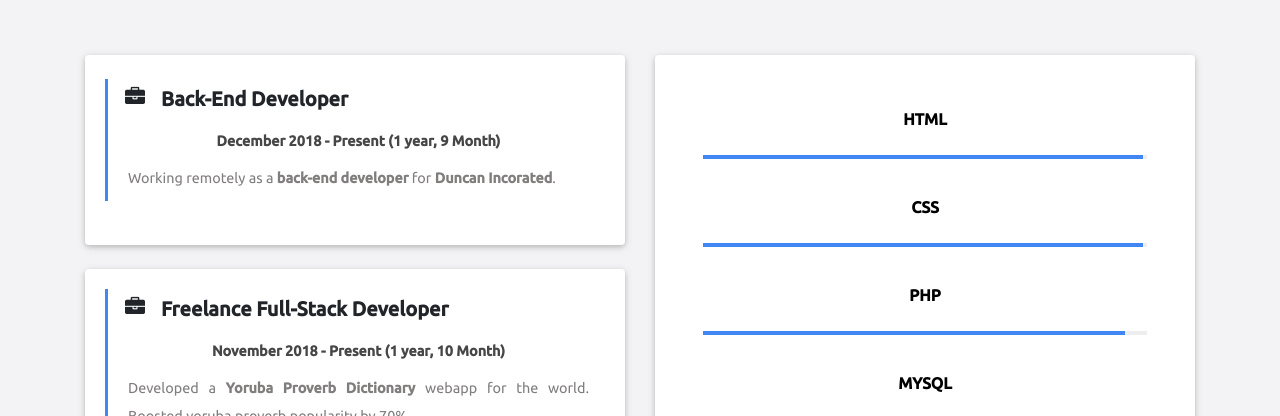
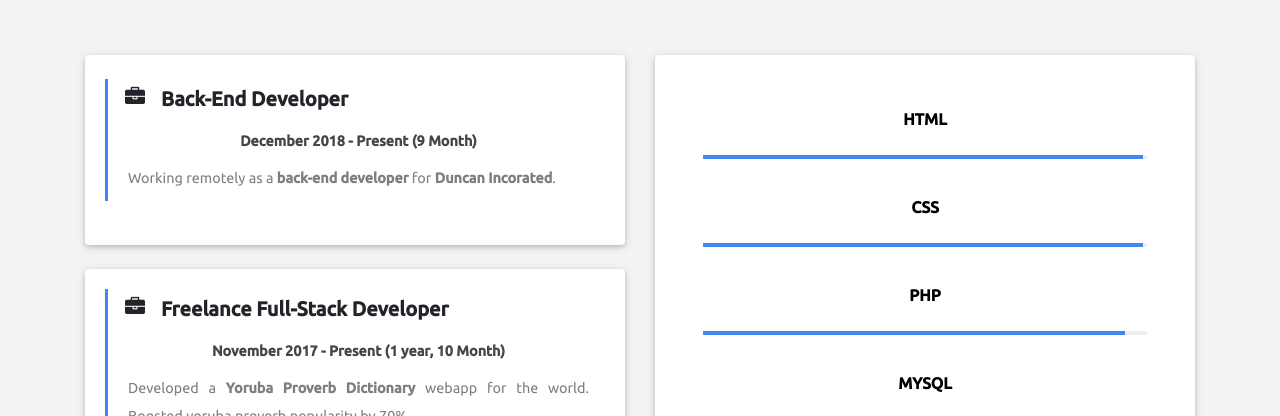
Before and after one commit to riddolesky/portfolio, a plain HTML site: page index.html in a window 1280 px wide. Shown: the part 1600-2016 px from the top of the page. Drawn offline with nearby package versions, Linux system fonts and the light colour scheme; no server answers.

Commit message:
Update index.html

```diff
--- a/index.html
+++ b/index.html
@@ -216,7 +216,7 @@
                                                     <div class="row"> <i class="fa fa-briefcase fa-x mb-1 mr-3 ml-3" aria-hidden="true"></i>
                                                         <h5 class="font-weight-bold
                                                          mb-3">Back-End Developer</h5> </div>
-                                                    <p class="font-weight-bold ml-1 dark-grey-text mb-2">December 2018 - Present (1 year, 9 Month)</p>
+                                                    <p class="font-weight-bold ml-1 dark-grey-text mb-2">December 2018 - Present (9 Month)</p>
                                                     <p class="mb-0 ml-1 light-grey-text text-justify">Working remotely as a <b style="font-weight: bold;">back-end developer</b> for <b style="font-weight: bold;">Duncan Incorated</b>. </p>
                                                 </blockquote>
                                     </div>
@@ -230,7 +230,7 @@
                                                     <div class="row"> <i class="fa fa-briefcase fa-x mb-1 mr-3 ml-3" aria-hidden="true"></i>
                                                         <h5 class="font-weight-bold mb-3">Freelance Full-Stack Developer</h5>
                                                     </div>
-                                                    <p class="font-weight-bold ml-1 dark-grey-text mb-2">November 2018 - Present (1 year, 10 Month)</p>
+                                                    <p class="font-weight-bold ml-1 dark-grey-text mb-2">November 2017 - Present (1 year, 10 Month)</p>
                                                     <p class="mb-2 ml-1 light-grey-text text-justify">
                                                             Developed a <b style="font-weight: bold;">Yoruba Proverb Dictionary</b> webapp for the world. Boosted yoruba proverb popularity by 70%.
                                                      </p>
```
